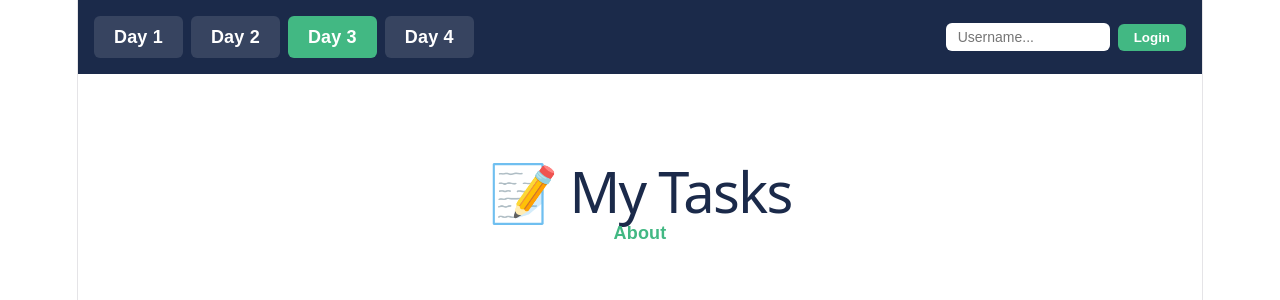
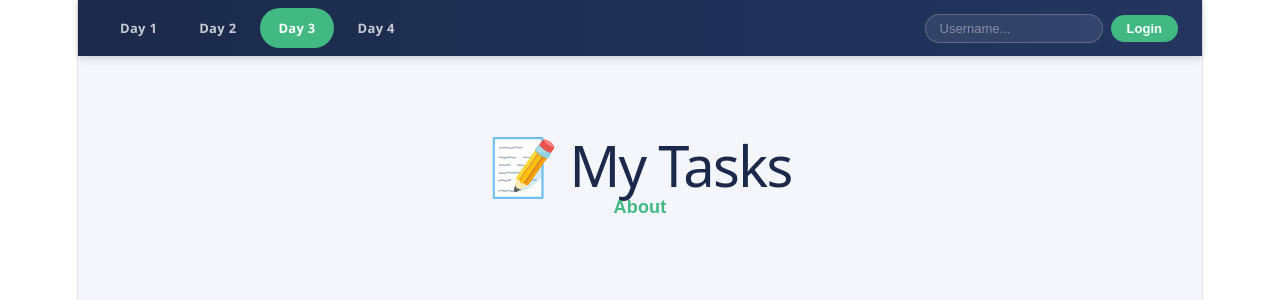
Before and after one commit to kevyelly/BEBEDOR-vuejs-training, a Vue app: page /home in a window 1280 px wide. Shown: the top 300 px of the page. Built offline with nearby package versions, Linux system fonts and the light colour scheme.

Commit message:
style: modernize nav and task view UI with refined visual design

```diff
--- a/src/App.vue
+++ b/src/App.vue
@@ -35,32 +35,67 @@ const {loginUser, logoutUser} = userStore
 </template>
 
 <style scoped>
-.app-shell { font-family: Arial, sans-serif; }
+.app-shell { font-family: 'Segoe UI', Arial, sans-serif; background: #f4f6fb; min-height: 100vh; }
 .day-nav {
   display: flex;
-  gap: 8px;
-  justify-content: center;
-  padding: 16px;
-  background: #1B2A4A;
+  align-items: center;
+  gap: 6px;
+  padding: 0 24px;
+  height: 56px;
+  background: linear-gradient(90deg, #1B2A4A 0%, #243660 100%);
+  box-shadow: 0 2px 8px rgba(0,0,0,0.18);
 }
 .day-btn {
-  padding: 8px 20px;
-  border-radius: 6px;
+  padding: 7px 18px;
+  border-radius: 20px;
   text-decoration: none;
   font-weight: 600;
+  font-size: 13px;
+  color: rgba(255,255,255,0.75);
+  background: transparent;
+  transition: background 0.15s ease, color 0.15s ease;
+  letter-spacing: 0.3px;
+}
+.day-btn:hover { background: rgba(255,255,255,0.12); color: #fff; }
+.router-link-active.day-btn { background: #42B883; color: #fff; }
+.app-main { padding: 0; }
+.login-area { display: flex; gap: 8px; margin-left: auto; align-items: center; }
+.login-input {
+  padding: 6px 14px;
+  border-radius: 20px;
+  border: 1.5px solid rgba(255,255,255,0.2);
+  background: rgba(255,255,255,0.08);
+  font-size: 13px;
   color: #fff;
-  background: rgba(255, 255, 255, 0.12);
-  transition: background 0.15s ease;
+  outline: none;
+  width: 148px;
+  transition: border 0.15s;
 }
-.day-btn:hover { background: rgba(255, 255, 255, 0.24); }
-.router-link-active.day-btn { background: #42B883; color: #fff; }
-.app-main { padding-top: 8px; }
-.login-area { display: flex; gap: 8px; margin-left: auto; align-items: center; }
-.login-input { padding: 6px 12px; border-radius: 6px; border: none; font-size: 14px; outline: none; width: 140px; }
-.login-input:focus { outline: 2px solid #42B883; }
-.login-btn { padding: 6px 16px; border-radius: 6px; border: none; background: #42B883; color: #fff; font-weight: 600; cursor: pointer; }
+.login-input::placeholder { color: rgba(255,255,255,0.4); }
+.login-input:focus { border-color: #42B883; background: rgba(255,255,255,0.13); }
+.login-btn {
+  padding: 6px 16px;
+  border-radius: 20px;
+  border: none;
+  background: #42B883;
+  color: #fff;
+  font-weight: 600;
+  font-size: 13px;
+  cursor: pointer;
+  transition: background 0.15s;
+}
 .login-btn:hover { background: #36a472; }
-.user-greeting { color: #fff; font-size: 14px; font-weight: 500; }
-.logout-btn { padding: 6px 14px; border-radius: 6px; border: 1px solid rgba(255,255,255,0.4); background: transparent; color: #fff; font-size: 13px; font-weight: 500; cursor: pointer; }
-.logout-btn:hover { background: rgba(255,255,255,0.12); }
+.user-greeting { color: rgba(255,255,255,0.9); font-size: 13px; font-weight: 500; }
+.logout-btn {
+  padding: 5px 14px;
+  border-radius: 20px;
+  border: 1.5px solid rgba(255,255,255,0.3);
+  background: transparent;
+  color: rgba(255,255,255,0.8);
+  font-size: 12px;
+  font-weight: 500;
+  cursor: pointer;
+  transition: background 0.15s, border-color 0.15s;
+}
+.logout-btn:hover { background: rgba(255,255,255,0.1); border-color: rgba(255,255,255,0.5); }
 </style>
--- a/src/DAY4/TaskListView.vue
+++ b/src/DAY4/TaskListView.vue
@@ -61,15 +61,77 @@ function handleAdd() {
 </template>
 
 <style scoped>
-.task-view { max-width: 480px; margin: 40px auto; padding: 24px; font-family: Arial, sans-serif; }
-h1 { color: #1B2A4A; }
-.stats { font-size: 13px; color: #555; padding: 8px 12px; background: #e9f7f0; border-radius: 6px; margin-bottom: 16px; }
-.input-row { display: flex; gap: 8px; margin-bottom: 16px; }
-.input-row input { flex: 1; padding: 8px 12px; border: 1px solid #ddd; border-radius: 6px; font-size: 14px; }
-.input-row button { padding: 8px 16px; background: #42B883; color: white; border: none; border-radius: 6px; cursor: pointer; }
+.task-view {
+  max-width: 500px;
+  margin: 48px auto;
+  padding: 32px 28px;
+  background: #fff;
+  border-radius: 16px;
+  border: 1px solid #e5e7eb;
+  font-family: 'Segoe UI', Arial, sans-serif;
+}
+h1 { color: #1B2A4A; font-size: 22px; margin: 0 0 16px; }
+.stats {
+  display: flex;
+  gap: 12px;
+  font-size: 13px;
+  color: #374151;
+  padding: 10px 14px;
+  background: #f0fdf4;
+  border: 1px solid #bbf7d0;
+  border-radius: 8px;
+  margin-bottom: 20px;
+}
+.stats span { font-weight: 600; color: #1B2A4A; }
+.input-row { display: flex; gap: 8px; margin-bottom: 20px; }
+.input-row input {
+  flex: 1;
+  padding: 9px 14px;
+  border: 1.5px solid #e5e7eb;
+  border-radius: 8px;
+  font-size: 14px;
+  outline: none;
+  transition: border-color 0.15s;
+}
+.input-row input:focus { border-color: #42B883; }
+.input-row button {
+  padding: 9px 20px;
+  background: #42B883;
+  color: white;
+  border: none;
+  border-radius: 8px;
+  font-weight: 600;
+  font-size: 14px;
+  cursor: pointer;
+  transition: background 0.15s;
+}
+.input-row button:hover { background: #36a472; }
 .task-list { list-style: none; padding: 0; margin: 0; }
-.task-list li { display: flex; align-items: center; gap: 10px; padding: 10px 12px; background: white; border-radius: 6px; margin-bottom: 8px; border: 1px solid #eee; }
-.task-list li span { flex: 1; font-size: 14px; }
-.done { text-decoration: line-through; color: #9ca3af; }
-.task-list li .remove { padding: 4px 10px; background: #fee2e2; color: #dc2626; border: none; border-radius: 4px; cursor: pointer; font-size: 12px; }
+.task-list li {
+  display: flex;
+  align-items: center;
+  gap: 10px;
+  padding: 11px 14px;
+  background: #f9fafb;
+  border-radius: 8px;
+  margin-bottom: 8px;
+  border: 1px solid #f0f0f0;
+  transition: border-color 0.15s;
+}
+.task-list li:hover { border-color: #d1d5db; }
+.task-list li input[type="checkbox"] { width: 16px; height: 16px; accent-color: #42B883; cursor: pointer; }
+.task-list li span { flex: 1; font-size: 14px; color: #1f2328; }
+.done { text-decoration: line-through; color: #9ca3af !important; }
+.task-list li .remove {
+  padding: 4px 10px;
+  background: #fff0f0;
+  color: #dc2626;
+  border: 1px solid #fecaca;
+  border-radius: 6px;
+  cursor: pointer;
+  font-size: 12px;
+  font-weight: 600;
+  transition: background 0.15s;
+}
+.task-list li .remove:hover { background: #fee2e2; }
 </style>
--- a/src/stores/userStore.ts
+++ b/src/stores/userStore.ts
@@ -1,4 +1,4 @@
-import { ref, computed } from 'vue'
+import { ref } from 'vue'
 import { defineStore } from 'pinia'
 
 
```
